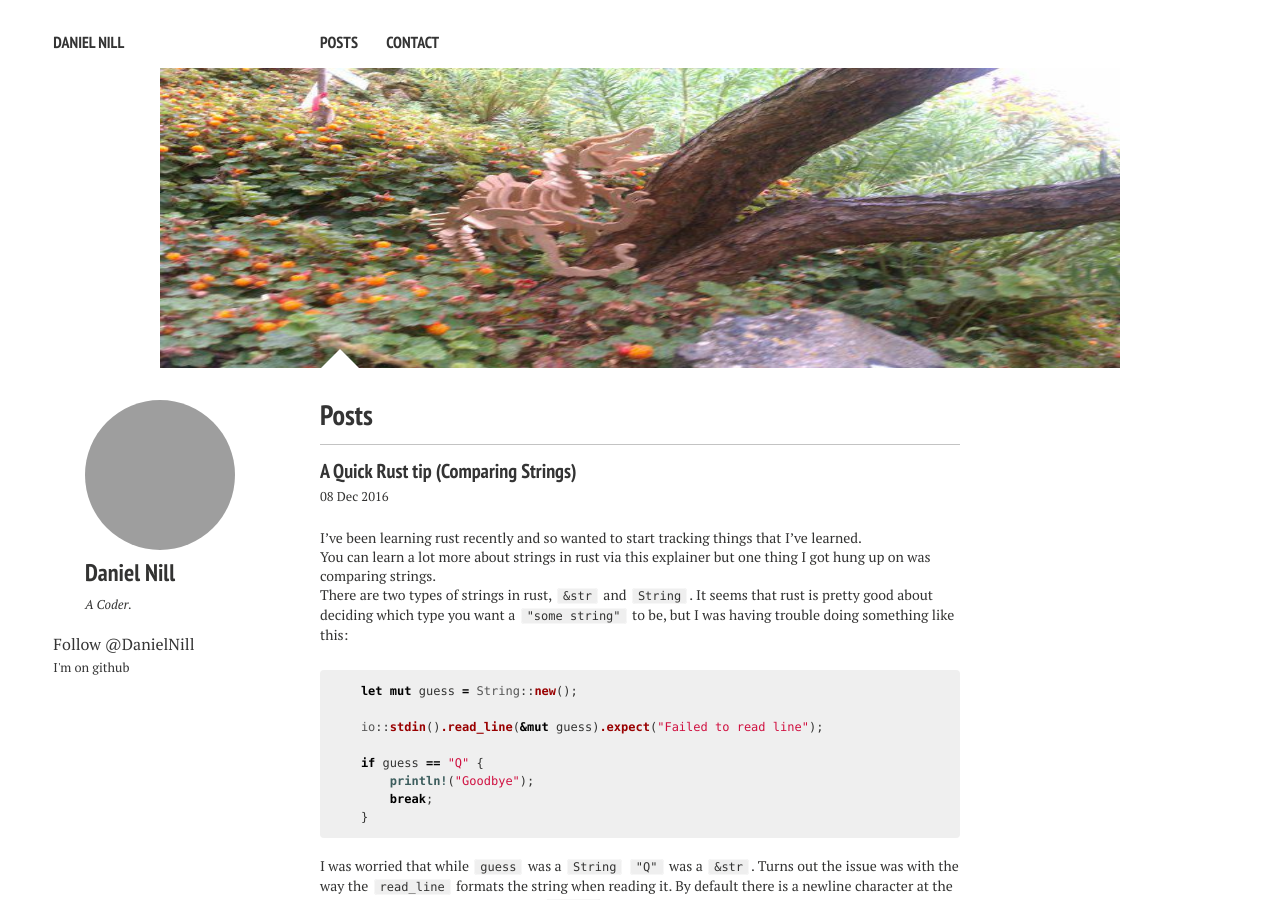
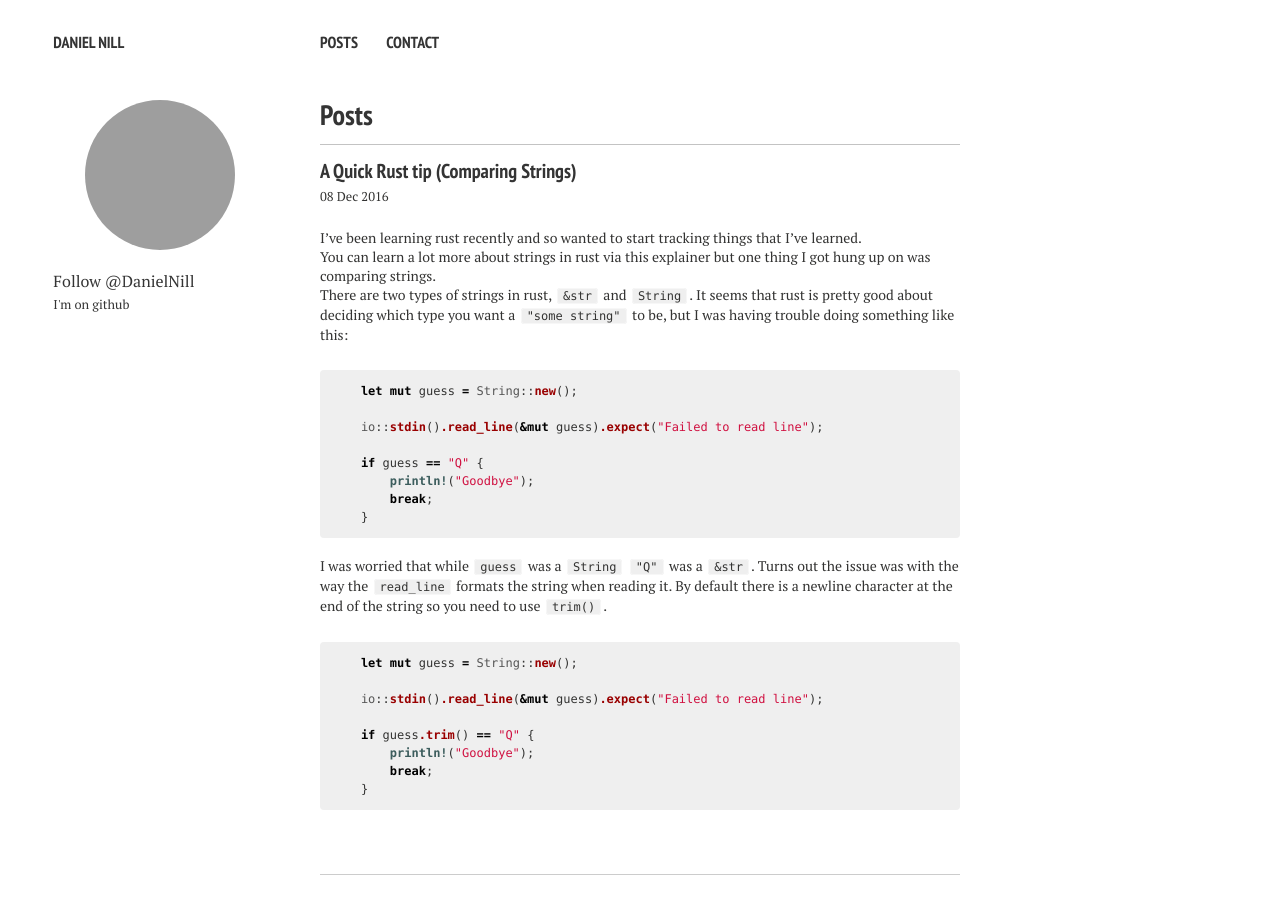
Before and after one commit to DanielNill/danielnill.github.io, a Jekyll site: the page built from index.md, in a window 1280 px wide and 900 px high. Built offline with Jekyll 4.4.1, drawn with Linux system fonts in a browser that asks for light colours; nearby versions of some CDN libraries; comment, search, counter and statistics services are not loaded.

Commit message:
clean up layout a bit

```diff
--- a/_config.yml
+++ b/_config.yml
@@ -8,7 +8,7 @@ title:            Daniel Nill
 owner:
   name:           Daniel Nill
   avatar:         profile-photo-new1.jpg
-  bio:            A Coder.
+  #bio:            A Coder.
   email:          daniel.l.nill@email.com
   # Social networking links are used in author-bio sidebar. Update and remove as you like.
   twitter:
--- a/_includes/_author-bio.html
+++ b/_includes/_author-bio.html
@@ -1,5 +1,5 @@
 <img src="{{ site.url }}/images/{{ site.owner.avatar }}" class="bio-photo" alt="{{ site.owner.name }} bio photo"></a>
-<h3>{{ site.owner.name }}</h3>
+<!--<h3>{{ site.owner.name }}</h3>-->
 <p>{{ site.owner.bio }}</p>
 <a href="https://twitter.com/DanielNill" class="twitter-follow-button" data-show-count="false" data-size="large">Follow @DanielNill</a>
 <script>
--- a/_layouts/home.html
+++ b/_layouts/home.html
@@ -14,8 +14,8 @@
 {% include _navigation.html %}
 
 {% if page.image.feature %}<div class="image-wrap">
-  <img src="{{ site.url }}/images/{{ page.image.feature }}" alt="{{ page.title }} feature image" itemprop="primaryImageOfPage">
-  {% if page.image.credit %}<span class="image-credit">Photo Credit: <a href="{{ page.image.creditlink }}">{{ page.image.credit }}</a></span>{% endif %}
+  <!--<img src="{{ site.url }}/images/{{ page.image.feature }}" alt="{{ page.title }} feature image" itemprop="primaryImageOfPage">-->
+  <!--{% if page.image.credit %}<span class="image-credit">Photo Credit: <a href="{{ page.image.creditlink }}">{{ page.image.credit }}</a></span>{% endif %}-->
 </div><!-- /.image-wrap -->{% endif %}
 
 <div class="article-author-side">
```
